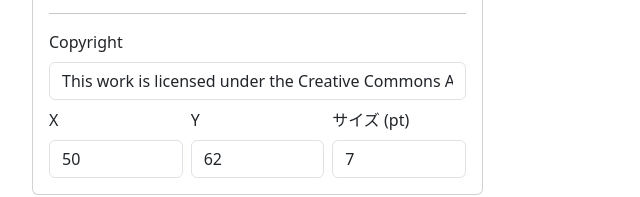
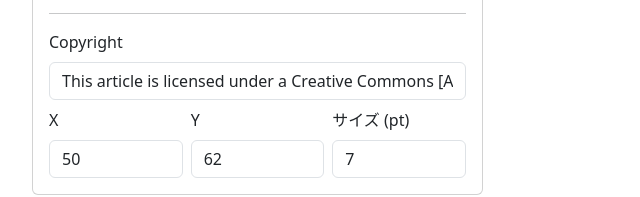
Before and after one commit to TetsuakiBaba/ADADACopyeditingHelper, a plain HTML site: page index.html in a window 1280 px wide. Both pictures are taken after a click on the button "入力をリセット". Shown: the part 786-983 px from the top of the page, 50-690 px from the left. Drawn offline with nearby package versions, Linux system fonts and the light colour scheme.

Commit message:
lisence表記をj-stageのデフォルトに合わせた

```diff
--- a/index.html
+++ b/index.html
@@ -448,7 +448,7 @@
             confText.value = "Received February 25th, 2025 ; Accepted August 18th, 2025";
             confX.value = 50; confY.value = 780; confSize.value = 7;
 
-            crText.value = "This work is licensed under the Creative Commons Attribution 4.0 International License.";
+            crText.value = "This article is licensed under a Creative Commons [Attribution 4.0 International] License.";
             crX.value = 50; crY.value = 62; crSize.value = 7;
 
             usePageNo.checked = false;
```
